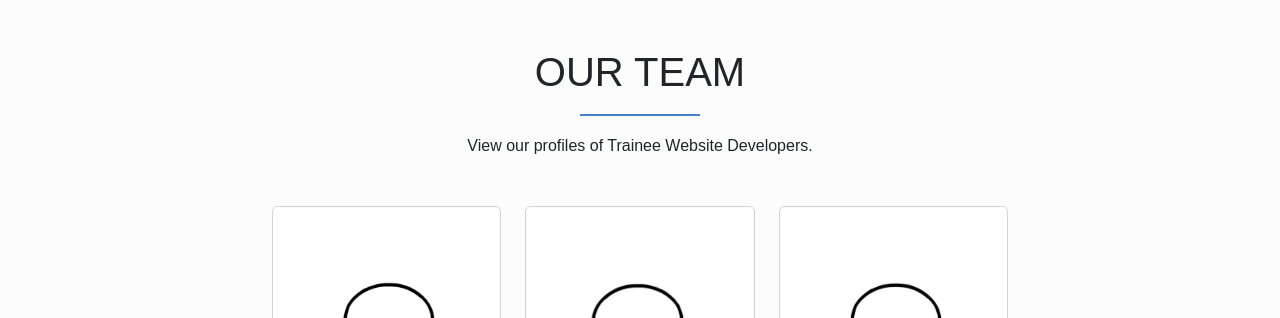
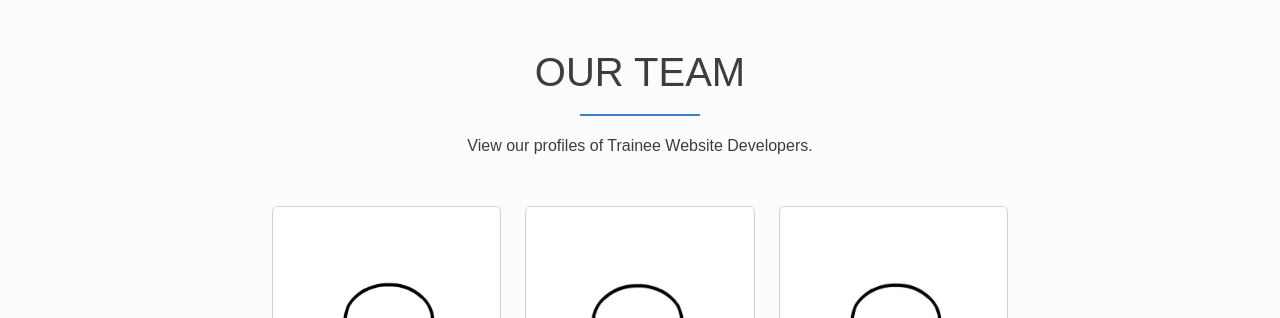
Before and after one commit to cloudwe/cloudwe.github.io, a plain HTML site: page Team.html in a window 1280 px wide. Shown: the part 482-800 px from the top of the page. Drawn offline with nearby package versions, Linux system fonts and the light colour scheme.

Commit message:
Update Home.css

```diff
--- a/Home.css
+++ b/Home.css
@@ -7,6 +7,7 @@
 /* background colour white */
 body{
   background-color: rgb(255, 255, 255);
+  color: #3D3D3D;
 }
 
 /* adding padding to section otherwise it will be too high up */
```
